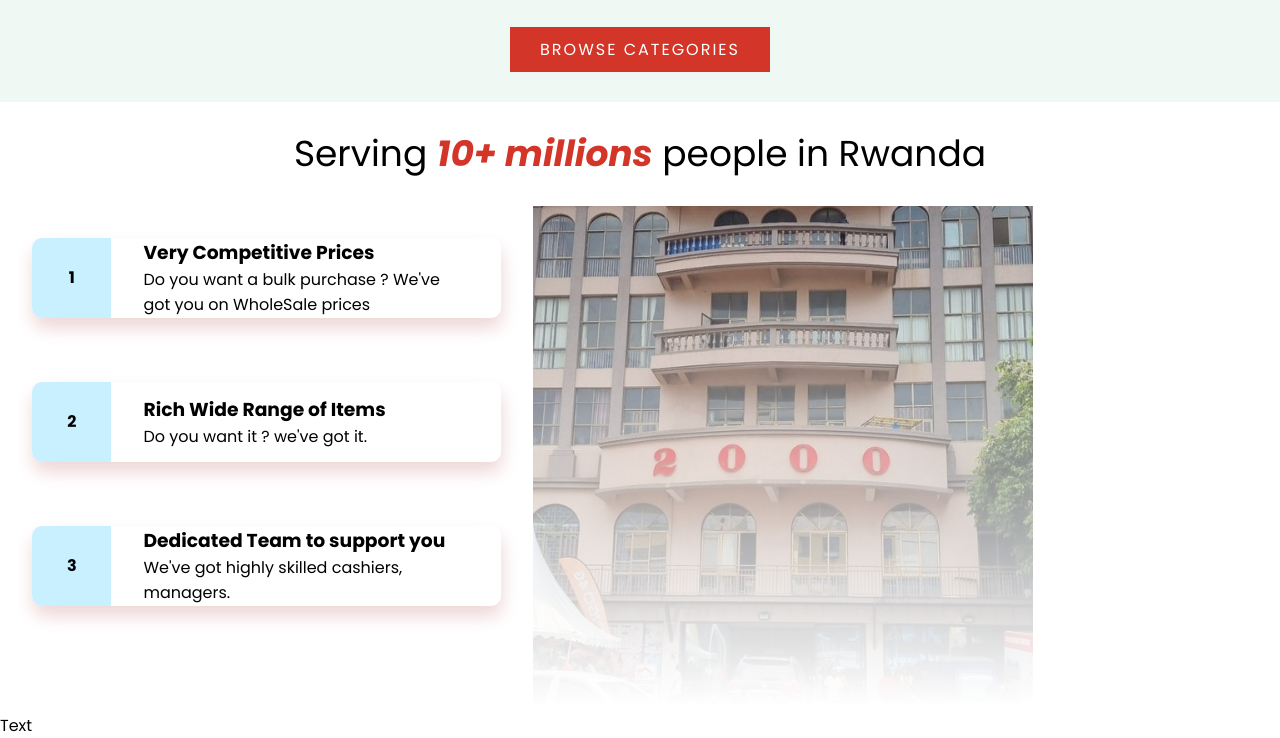
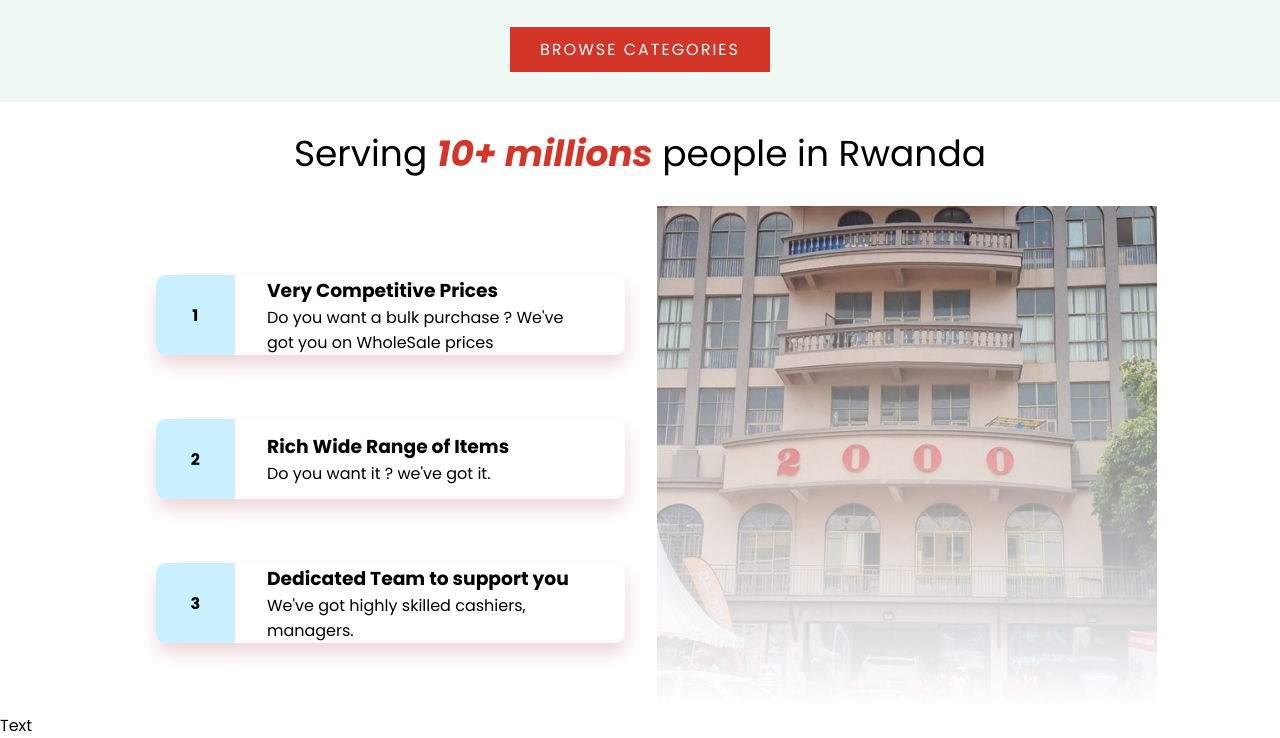
Before and after one commit to RobertKaySr/T2000, a plain HTML site: page index.html in a window 1280 px wide. Shown: the part 1170-1908 px from the top of the page. Drawn offline with Linux system fonts and the light colour scheme.

Commit message:
Centered the Hero

```diff
--- a/css/style.css
+++ b/css/style.css
@@ -302,12 +302,12 @@ section .catBtn:hover {
 }
 .uniqueWrapper {
  display: flex;
- /* background-color: #0309f4; */
+ align-items: center;
+ justify-content: center;
+ vertical-align: center;
 }
 .banners {
-    align-items: center;
-    justify-content: center;
-    vertical-align: center;
+
 }
 
 
```
